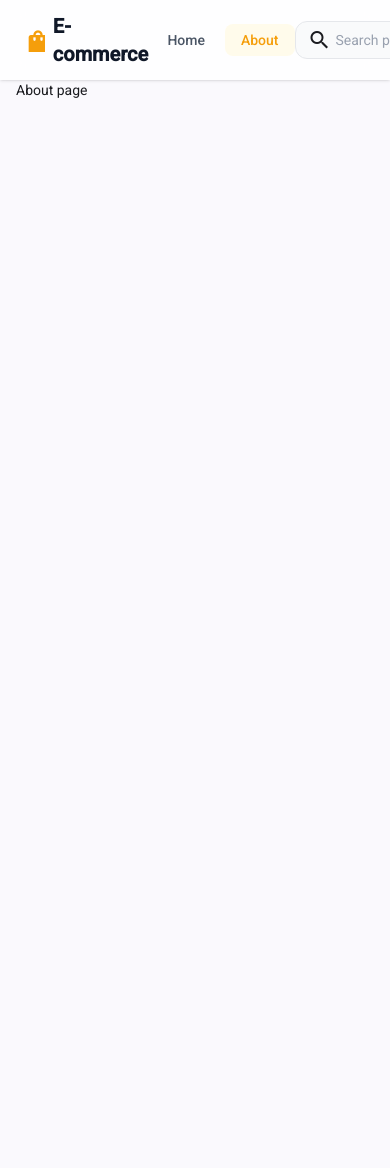
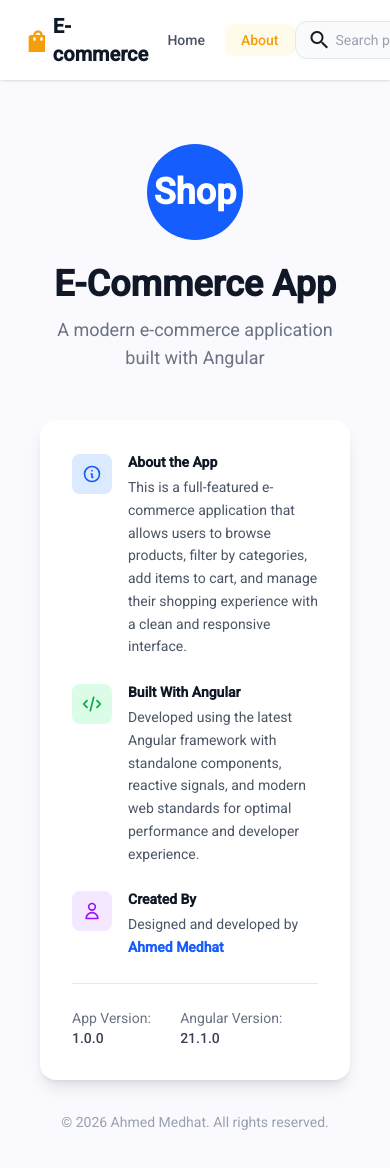
Before and after one commit to AhmedMedhat77/angular-ecommerce, an Angular app: page /about in a window 390 px wide. Shown: the top 1168 px of the page. Before the commit the page ends 844 px from the top, so only its background shows below. Built offline with nearby package versions, Linux system fonts and the light colour scheme.

Commit message:
feat: implement responsive about page with version details and developer info

```diff
--- a/src/app/screens/about/about.html
+++ b/src/app/screens/about/about.html
@@ -1,3 +1,74 @@
-<div>
-  <h1>About page</h1>
+<div class="max-w-2xl mx-auto py-16 px-6">
+  <div class="text-center mb-12">
+    <div class="w-24 h-24 bg-blue-600 rounded-full mx-auto mb-6 flex items-center justify-center">
+      <span class="text-4xl font-bold text-white">Shop</span>
+    </div>
+    <h1 class="text-4xl font-bold text-gray-900 mb-3">E-Commerce App</h1>
+    <p class="text-gray-500 text-lg">A modern e-commerce application built with Angular</p>
+  </div>
+
+  <div class="bg-white rounded-2xl shadow-lg p-8 space-y-6">
+    <div class="flex items-start gap-4">
+      <div class="w-10 h-10 bg-blue-100 rounded-lg flex items-center justify-center shrink-0 mt-0.5">
+        <svg class="w-5 h-5 text-blue-600" fill="none" stroke="currentColor" viewBox="0 0 24 24">
+          <path stroke-linecap="round" stroke-linejoin="round" stroke-width="2"
+            d="M13 16h-1v-4h-1m1-4h.01M21 12a9 9 0 11-18 0 9 9 0 0118 0z" />
+        </svg>
+      </div>
+      <div>
+        <h3 class="font-semibold text-gray-900 mb-1">About the App</h3>
+        <p class="text-gray-600 leading-relaxed">
+          This is a full-featured e-commerce application that allows users to browse products,
+          filter by categories, add items to cart, and manage their shopping experience with a
+          clean and responsive interface.
+        </p>
+      </div>
+    </div>
+
+    <div class="flex items-start gap-4">
+      <div class="w-10 h-10 bg-green-100 rounded-lg flex items-center justify-center shrink-0 mt-0.5">
+        <svg class="w-5 h-5 text-green-600" fill="none" stroke="currentColor" viewBox="0 0 24 24">
+          <path stroke-linecap="round" stroke-linejoin="round" stroke-width="2"
+            d="M10 20l4-16m4 4l4 4-4 4M6 16l-4-4 4-4" />
+        </svg>
+      </div>
+      <div>
+        <h3 class="font-semibold text-gray-900 mb-1">Built With Angular</h3>
+        <p class="text-gray-600 leading-relaxed">
+          Developed using the latest Angular framework with standalone components,
+          reactive signals, and modern web standards for optimal performance and developer experience.
+        </p>
+      </div>
+    </div>
+
+    <div class="flex items-start gap-4">
+      <div class="w-10 h-10 bg-purple-100 rounded-lg flex items-center justify-center shrink-0 mt-0.5">
+        <svg class="w-5 h-5 text-purple-600" fill="none" stroke="currentColor" viewBox="0 0 24 24">
+          <path stroke-linecap="round" stroke-linejoin="round" stroke-width="2"
+            d="M16 7a4 4 0 11-8 0 4 4 0 018 0zM12 14a7 7 0 00-7 7h14a7 7 0 00-7-7z" />
+        </svg>
+      </div>
+      <div>
+        <h3 class="font-semibold text-gray-900 mb-1">Created By</h3>
+        <p class="text-gray-600 leading-relaxed">
+          Designed and developed by
+          <a href="http://ahmedjs.com/" target="_blank" rel="noopener noreferrer"
+             class="text-blue-600 hover:text-blue-800 font-semibold transition-colors">
+            Ahmed Medhat
+          </a>
+        </p>
+      </div>
+    </div>
+
+    <div class="border-t border-gray-200 pt-6 mt-6">
+      <div class="flex justify-between text-sm text-gray-500">
+        <span>App Version: <span class="font-medium text-gray-700">{{ version }}</span></span>
+        <span>Angular Version: <span class="font-medium text-gray-700">{{ angularVersion }}</span></span>
+      </div>
+    </div>
+  </div>
+
+  <div class="text-center mt-8">
+    <p class="text-gray-400 text-sm">&copy; 2026 Ahmed Medhat. All rights reserved.</p>
+  </div>
 </div>
--- a/src/app/screens/about/about.ts
+++ b/src/app/screens/about/about.ts
@@ -6,4 +6,7 @@ import { Component } from '@angular/core';
   templateUrl: './about.html',
   styles: ``,
 })
-export class About {}
+export class About {
+  version = '1.0.0';
+  angularVersion = '21.1.0';
+}
```
